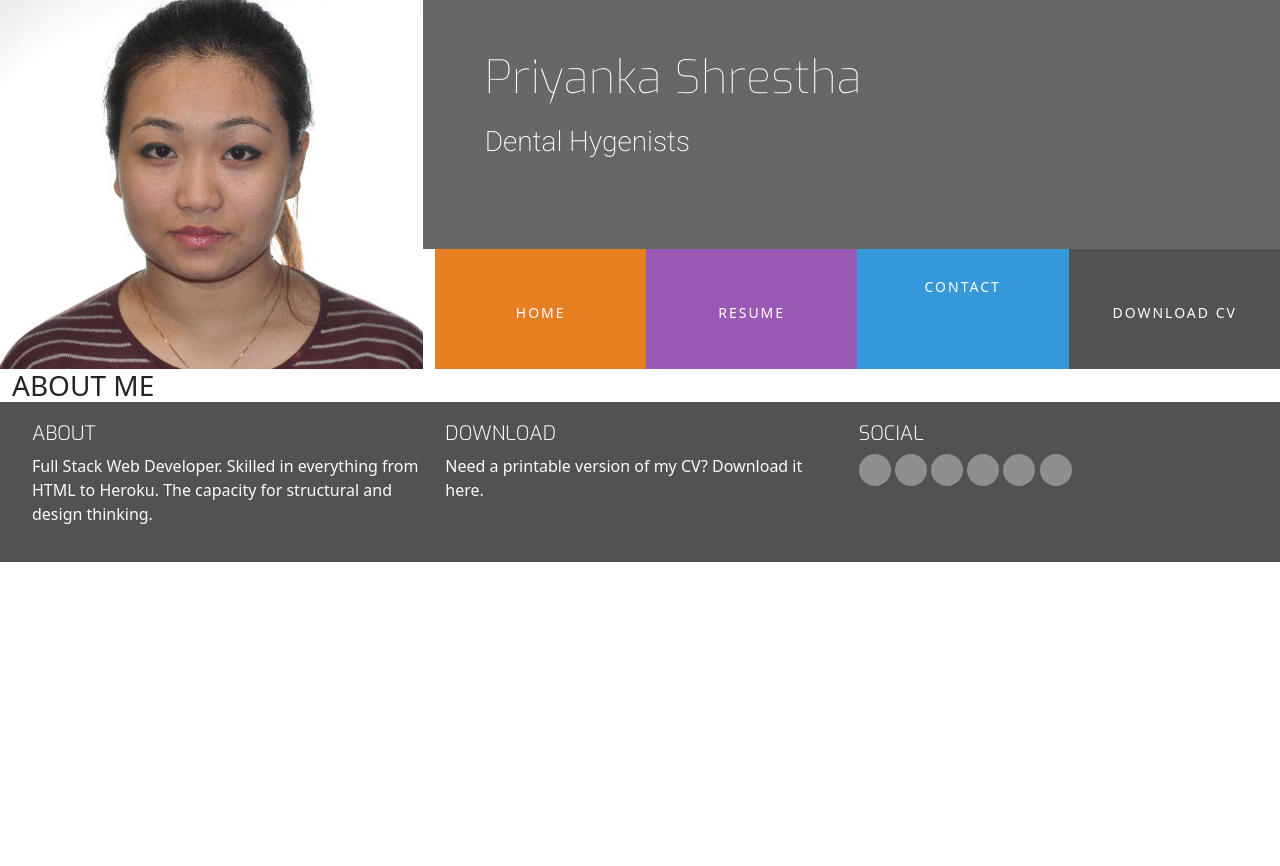
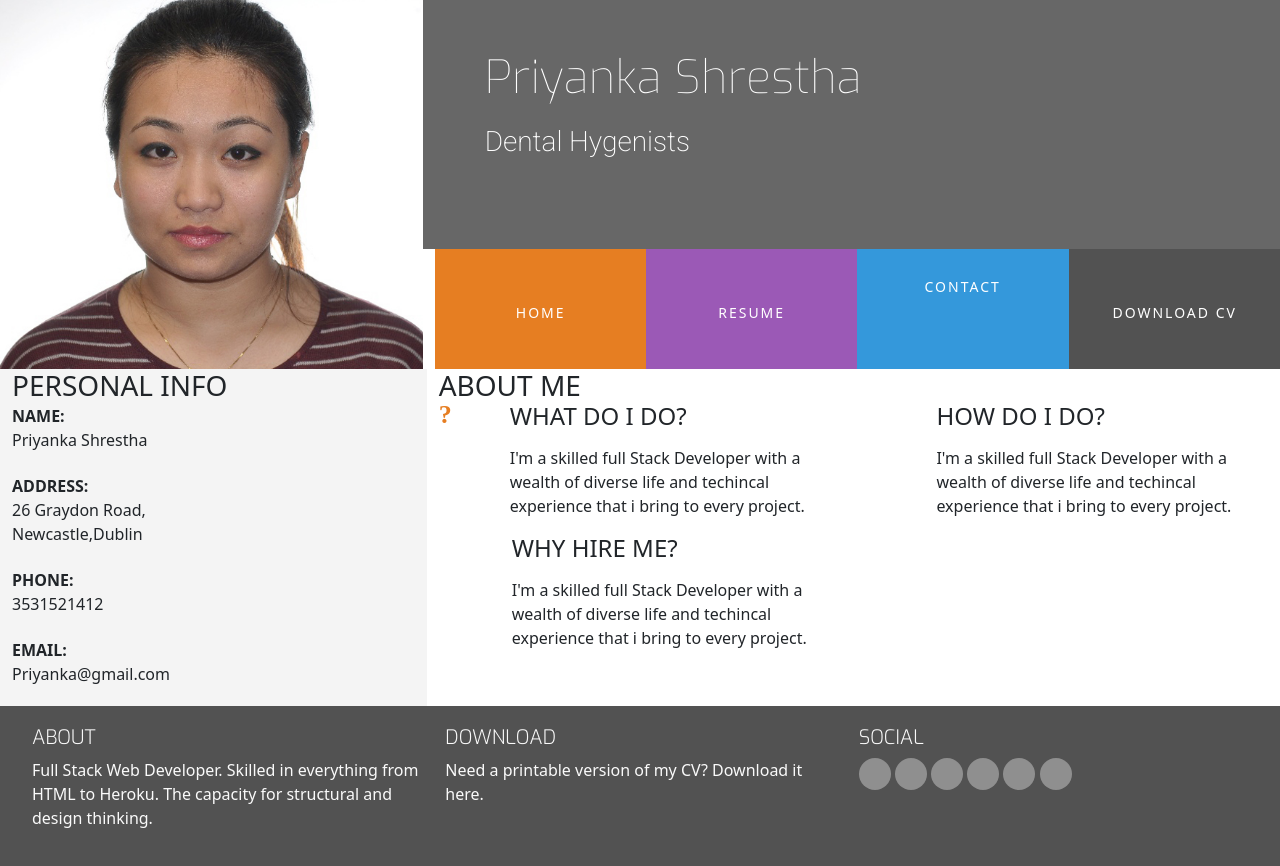
Before and after one commit to neerojstha/resume, a plain HTML site: page index.html in a window 1280 px wide. Before the commit the page ends 800 px from the top, so only its background shows below. Drawn offline with nearby package versions, Linux system fonts and the light colour scheme.

Commit message:
perosnal info added

```diff
--- a/assets/css/style.css
+++ b/assets/css/style.css
@@ -4,6 +4,13 @@
 
 .bg-color-name-title {
     background-color: #676767;
+}
+
+.bg-color-three-reasons {
+    background-color: #fff;
+}
+.bg-color-personal-info {
+    background-color: #f4f4f4;
 }
 
 .ui-menu-color-home {
@@ -189,3 +196,49 @@ footer {
 #footer-details {
     padding: 20px;
 }
+
+/*--------------------------------------------Thre reasons*/
+.three-reasons-icon {
+    font-size: 26px;
+    color: #e67e22;
+}
+.three-reasons-heading {
+    margin-bottom: 15px;
+}
+
+/*--------------------------------------------Personal Info*/
+
+.personal-info-item {
+    margin-bottom: 20px;
+    display: block;
+    clear: both;
+}
+
+.personal-info-item .keey,
+.personal-info-item .value {
+    padding-right: 8px;
+    display: inline-block;
+}
+
+.personal-info-item .key p,
+.personal-info-item .value p {
+    margin: 0;
+}
+
+.personal-info-item .key {
+    width: 30%;
+    margin-right: 21px;
+    padding-top: 2px;
+    vertical-align: top;
+
+}
+
+.personal-info-item .key p {
+    font-weight: 700;
+}
+
+.personal-info-item .value {
+    position: relative;
+    width: 60%;
+
+}
--- a/index.html
+++ b/index.html
@@ -43,7 +43,65 @@
         </div>
     </header>
     <section class="container-fluid">
-        <div class="row row-table">
+        <div class="row">
+            <div class="col-md-4 bg-color-personal-info section-coloumn">
+                <div class="row">
+                    <div class="col-12">
+                        <h3 class="section-heading uppercase">
+                            Personal Info
+                        </h3>
+                    </div>
+                </div>
+                <div class="personal-info-item">
+                    <div class="key">
+                        <p class="uppercase">
+                            Name:
+                        </p>
+                    </div>
+                    <div class="value">
+                        <p>
+                          Priyanka Shrestha
+                        </p>
+                    </div>
+                </div>
+                <div class="personal-info-item">
+                    <div class="key">
+                        <p class="uppercase">
+                            Address:
+                        </p>
+                    </div>
+                    <div class="value">
+                        <p>
+                          26 Graydon Road, Newcastle,Dublin
+                        </p>
+                    </div>
+                </div>
+                <div class="personal-info-item">
+                    <div class="key">
+                        <p class="uppercase">
+                            Phone:
+                        </p>
+                    </div>
+                    <div class="value">
+                        <p>
+                          3531521412
+                        </p>
+                    </div>
+                </div>
+                <div class="personal-info-item">
+                    <div class="key">
+                        <p class="uppercase">
+                            Email:
+                        </p>
+                    </div>
+                    <div class="value">
+                        <p>
+                          Priyanka@gmail.com
+                        </p>
+                    </div>
+                </div>
+            </div>
+
             <div class="col-md-8 bg-color-three-reasons section-column">
                 <div class="row">
                     <div class="col">
@@ -52,9 +110,47 @@
                 </div>
                 <div class="row">
                     <div class="col-10 offset-1 offset-sm-0 col-sm-4 col-md-6">
-                        <div class="row"></div>
+                        <div class="row">
+                            <div class="col-2">
+                                <i class="three-reasons-icon fa fa-question" aria-hidden="true"></i>
+                            </div>
+                            <div class="col-10">
+                                <h4 class="three-reasons-heading uppercase">What do i do?</h4>
+                                <p>
+                                    I'm a skilled full Stack Developer with a wealth of diverse
+                                     life and techincal experience that i bring to every project.
+                                </p>
+                            </div>
+                        </div>
                     </div>
-                </div>
+                    <div class="col-10 offset-1 offset-sm-0 col-sm-4 col-md-6">
+                        <div class="row">
+                            <div class="col-2">
+                                <i class="three-reasons-icon fa fa-thumps-up" aria-hidden="true"></i>
+                            </div>
+                            <div class="col-10">
+                                <h4 class="three-reasons-heading uppercase">How do i do?</h4>
+                                <p>
+                                    I'm a skilled full Stack Developer with a wealth of diverse
+                                     life and techincal experience that i bring to every project.
+                                </p>
+                            </div>
+                        </div>
+                    </div></div>
+                    <div class="col-10 offset-1 offset-sm-0 col-sm-4 col-md-6">
+                        <div class="row">
+                            <div class="col-2">
+                                <i class="three-reasons-icon fa fa-bolt" aria-hidden="true"></i>
+                            </div>
+                            <div class="col-10">
+                                <h4 class="three-reasons-heading uppercase">Why hire me?</h4>
+                                <p>
+                                    I'm a skilled full Stack Developer with a wealth of diverse
+                                     life and techincal experience that i bring to every project.
+                                </p>
+                            </div>
+                        </div>
+                    </div></div>
             </div>
         </div>
 
```
